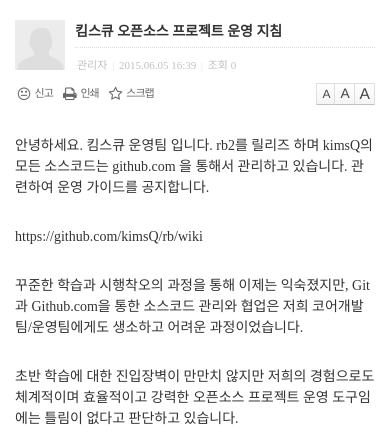
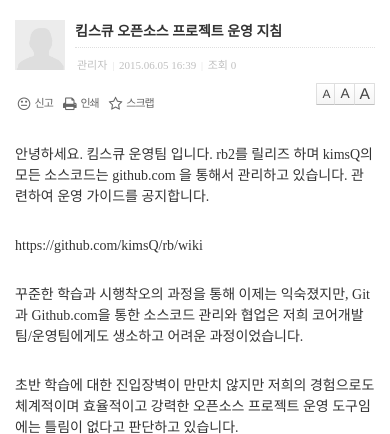
Before and after one commit to gitaeks/bs-html-examples, a PHP site: page /bbs/table-classic/view.html in a window 390 px wide. Shown: the part 51-485 px from the top of the page. Run offline with PHP 8.4, Linux system fonts and the light colour scheme; some libraries are stand-ins or nearby versions.

Commit message:
rb-bbs-heading 영역 반응형 최적화

```diff
--- a/bbs/table-classic/style.css
+++ b/bbs/table-classic/style.css
@@ -449,7 +449,6 @@
         margin-left: -60px
     }
 
-    .rb-bbs-view .rb-bbs-heading .rb-buttons,
     .rb-bbs-view .rb-bbs-heading .rb-resizer {
         margin-top: -10px
     }
```
